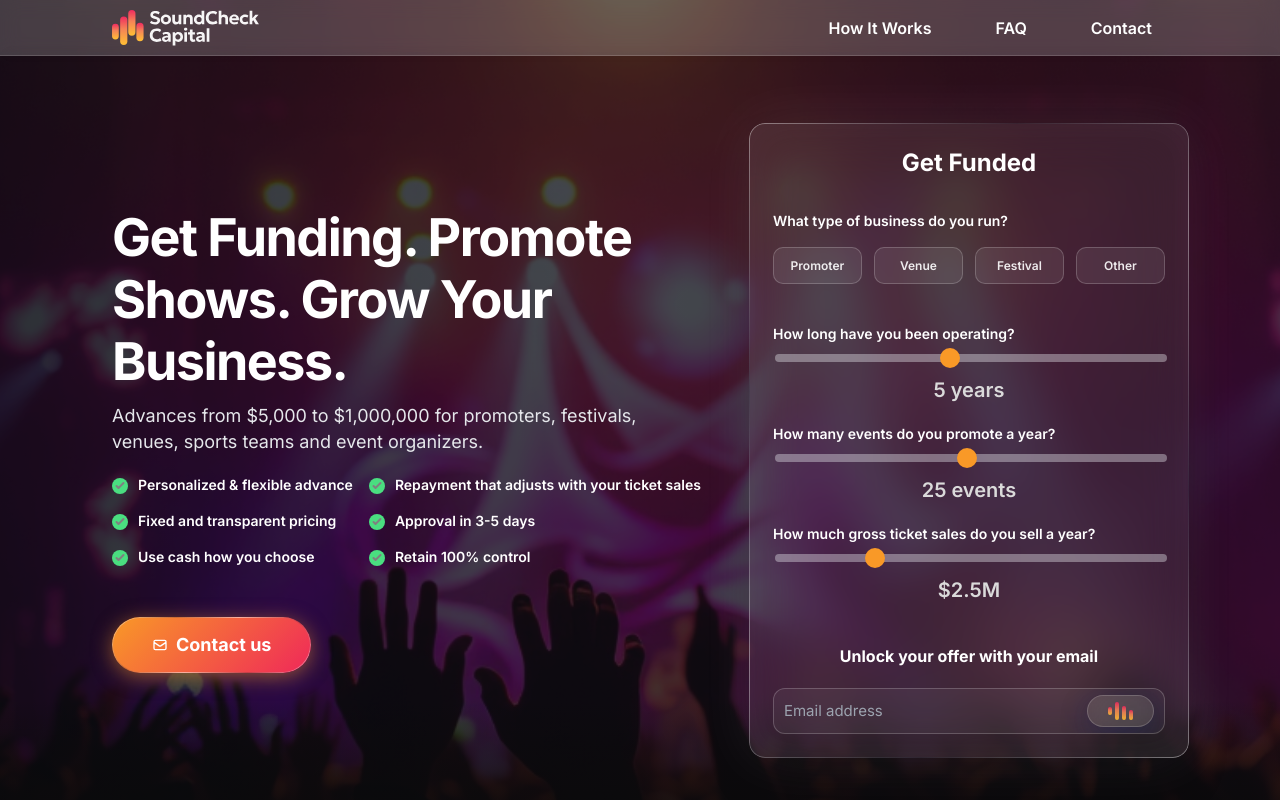
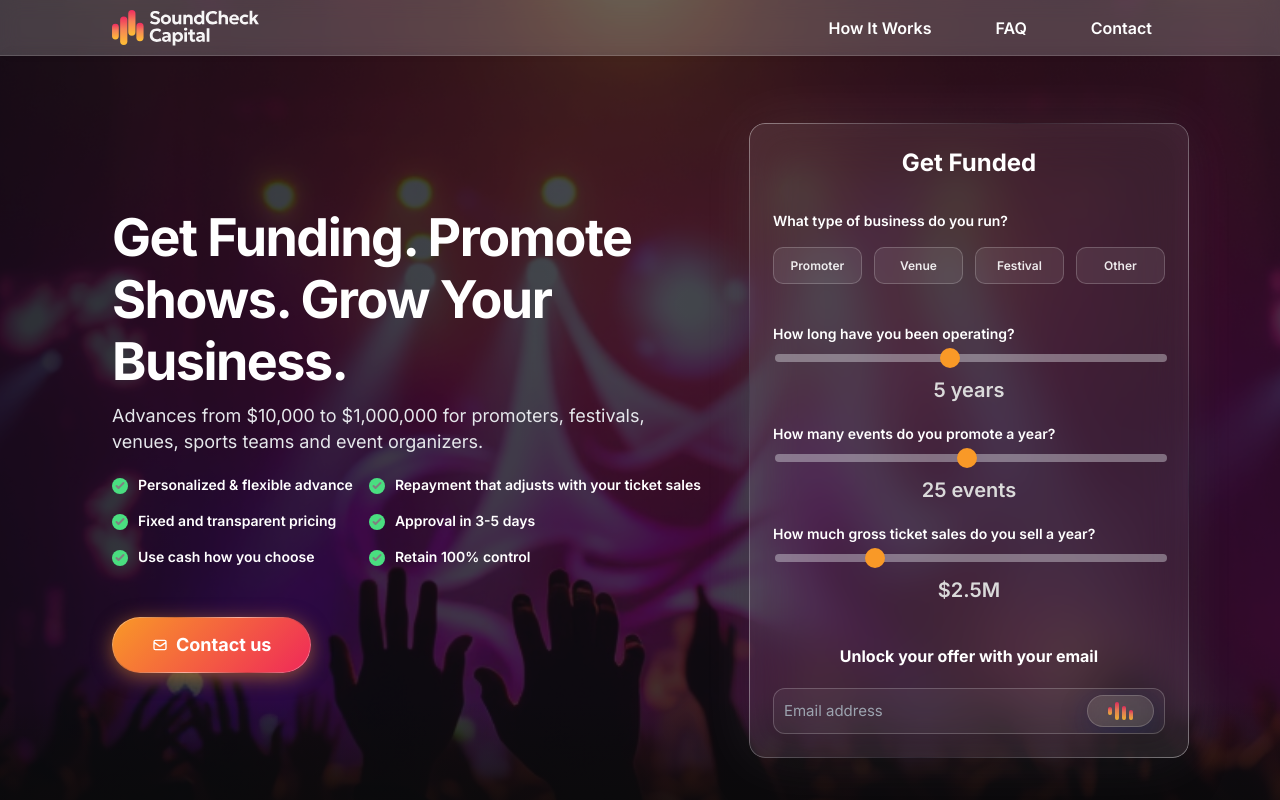
Before and after one commit to soundcheck-capital/soundcheck-showcase, a Next.js app: page / in a window 1280 px wide. Shown: the top 800 px of the page. Built offline with nearby package versions, Linux system fonts and the light colour scheme; no server answers.

Commit message:
Update hero range to $10,000 and drop footer tagline
Co-Authored-By: Claude Opus 5.5 <noreply@anthropic.com>

```diff
--- a/components/Footer.js
+++ b/components/Footer.js
@@ -22,7 +22,6 @@ export default function Footer() {
           <div className="footer-content">
             <div className="footer-column">
               <h3 className="footer-title">SoundCheck Capital</h3>
-              <p className="footer-description">Empowering live music with smart funding solutions.</p>
             </div>
             <div className="footer-column">
               <h4 className="footer-heading">Product</h4>
--- a/components/Hero.js
+++ b/components/Hero.js
@@ -138,7 +138,7 @@ export default function Hero() {
             Get Funding. Promote Shows. Grow Your Business.
           </h1>
           <p className="hero-description">
-          Advances from $5,000 to $1,000,000 for promoters, festivals, venues, sports teams and event organizers.
+          Advances from $10,000 to $1,000,000 for promoters, festivals, venues, sports teams and event organizers.
           </p>
           <div className="hero-features">
             <div className="hero-feature">
```
